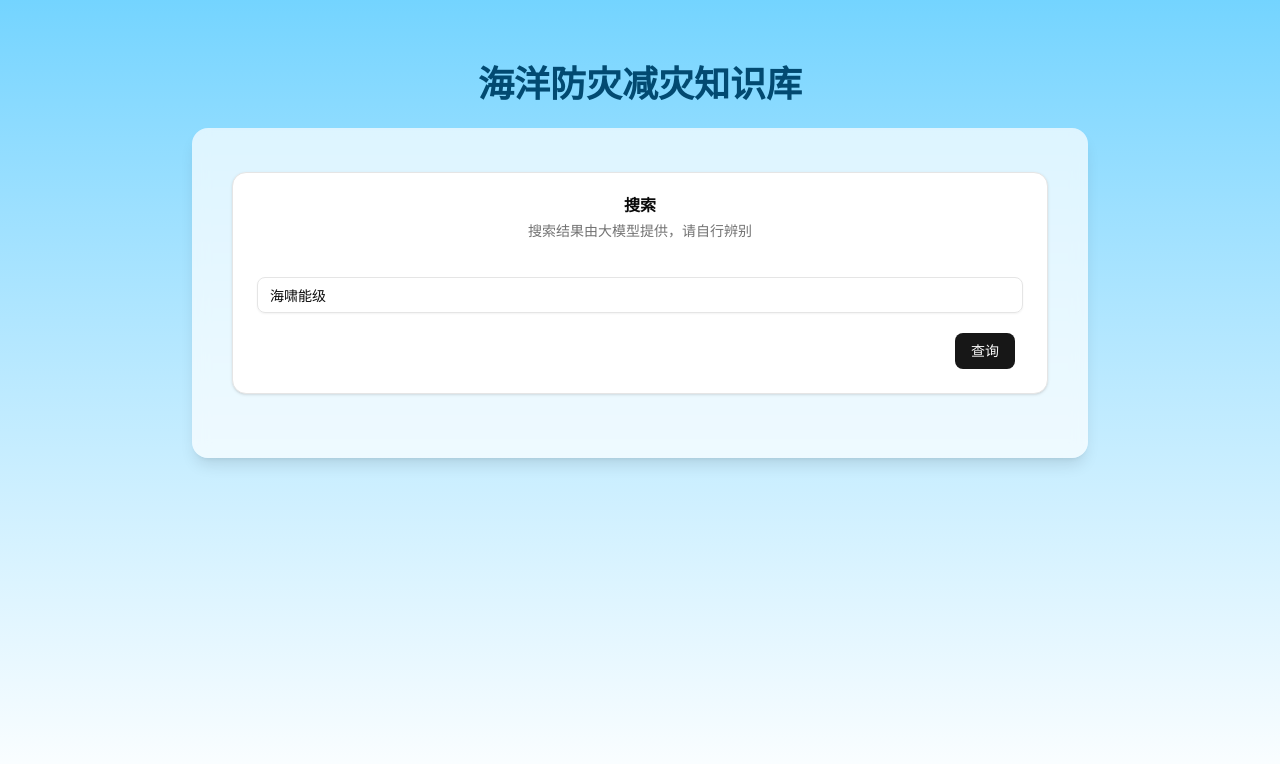
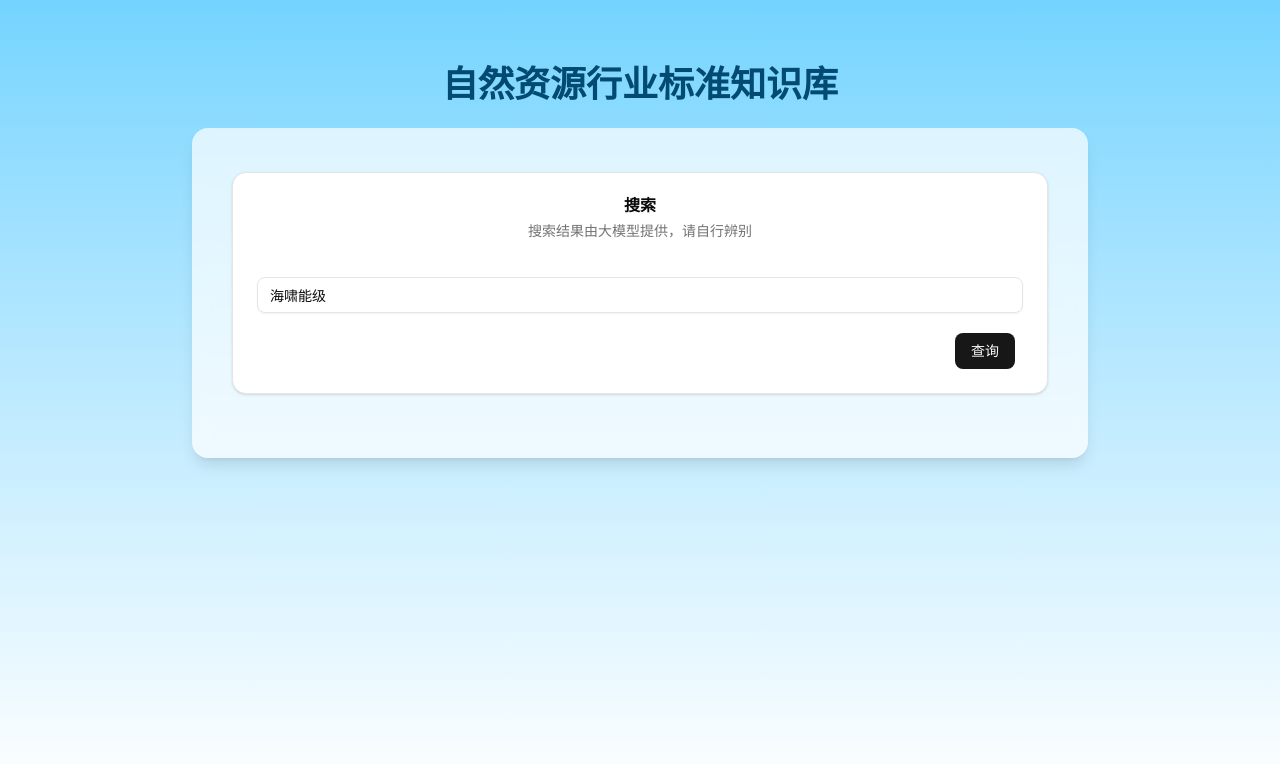
Before and after one commit to Craun718/kb-frontend, a React app: page / in a window 1280 px wide. Shown: the top 764 px of the page. Built offline with nearby package versions, Linux system fonts and the light colour scheme; the HTML template or start-up script is replaced by a standard one.

Commit message:
docs: update homepage title to natural resource industry standard knowledge base

```diff
--- a/src/pages/index.tsx
+++ b/src/pages/index.tsx
@@ -6,9 +6,8 @@ export function HomePage() {
     <div className="flex-1">
       <div className='pt-10'>
         <h1 className="font-extrabold text-4xl text-center text-sky-900 mb-6">
-          海洋防灾减灾知识库
+          自然资源行业标准知识库
         </h1>
-
         <div className="flex justify-center px-4">
           <div className="w-full max-w-4xl bg-white/70 dark:bg-gray-800/60 backdrop-blur-sm rounded-2xl p-6 shadow-lg">
             <div className="flex flex-col gap-10 mx-1 mt-5 lg:mx-4">
```
